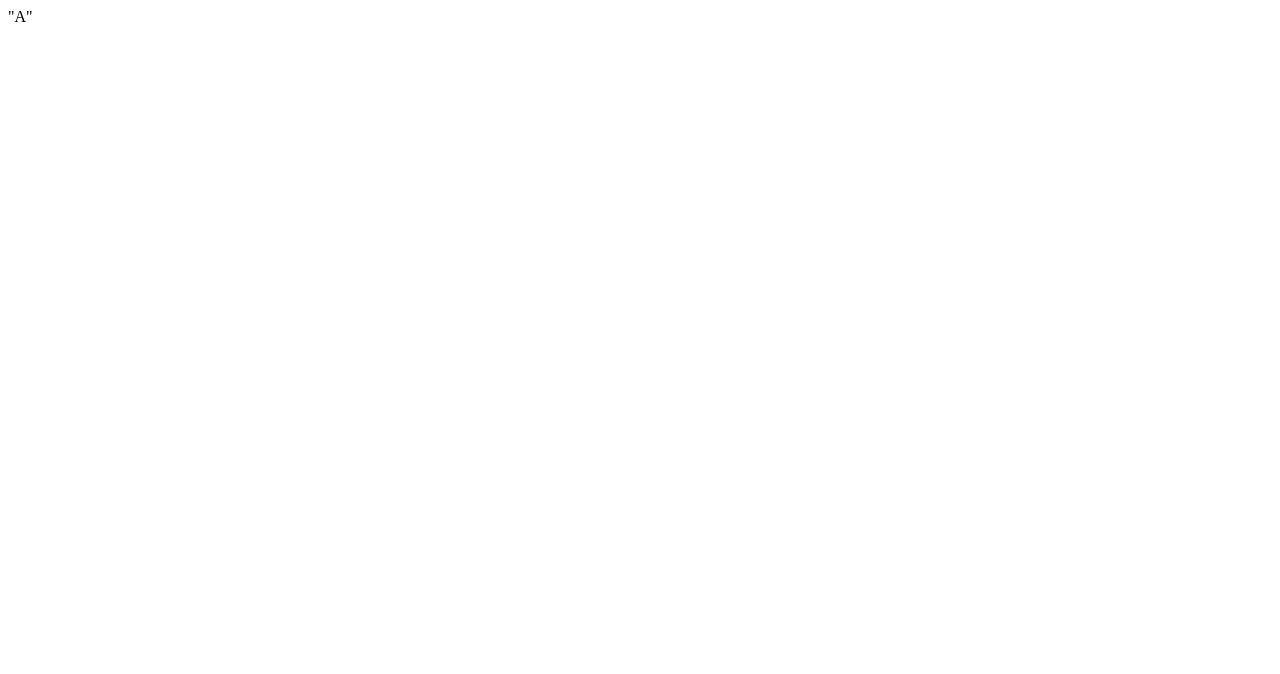
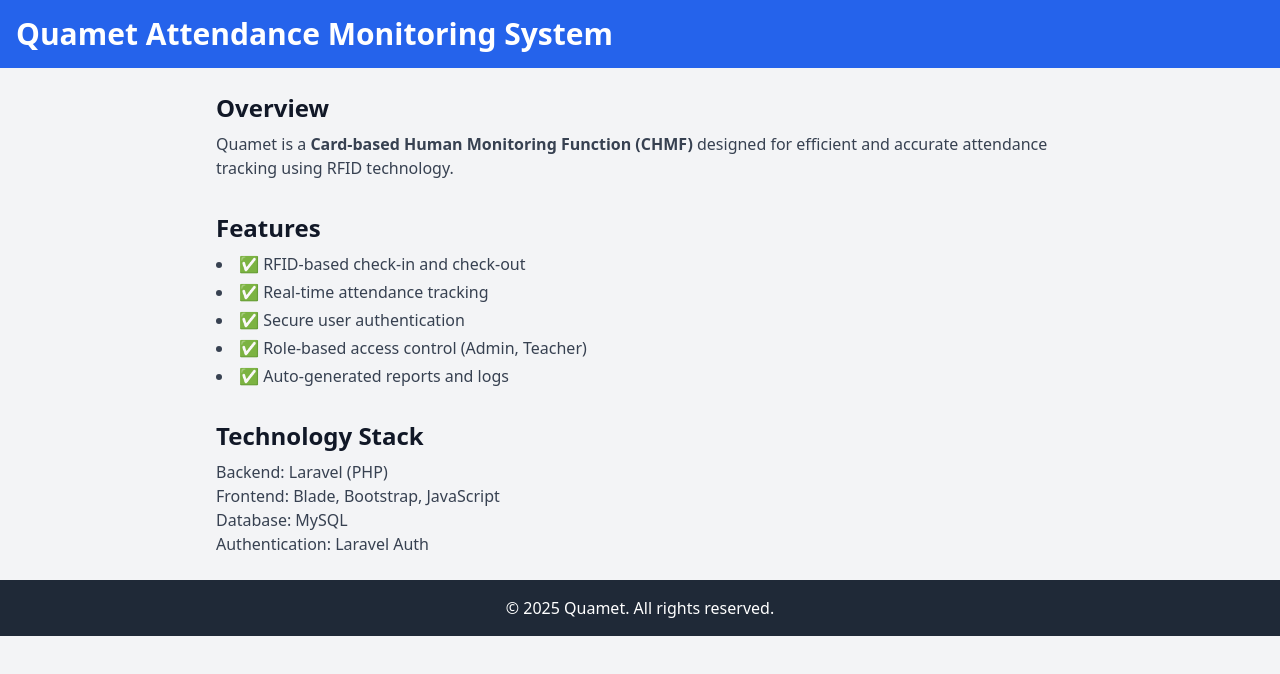
Before and after one commit to JohnExho/Design-Practices, a plain HTML site: page index.html in a window 1280 px wide. Drawn offline with nearby package versions, Linux system fonts and the light colour scheme.

Commit message:
Update index.html

```diff
--- a/index.html
+++ b/index.html
@@ -1,9 +1,51 @@
+<!DOCTYPE html>
+<html lang="en">
 <head>
-<title>
-  "Live Testing"
-</title>
+  <meta charset="UTF-8" />
+  <meta name="viewport" content="width=device-width, initial-scale=1" />
+  <title>Quamet Attendance System</title>
+  <!-- Tailwind CDN -->
+  <script src="https://cdn.tailwindcss.com"></script>
 </head>
+<body class="bg-gray-100 text-gray-900">
 
-<body>
-  <p>"A"</p>
+  <header class="bg-blue-600 p-4 text-white">
+    <h1 class="text-3xl font-bold">Quamet Attendance Monitoring System</h1>
+  </header>
+
+  <main class="max-w-4xl mx-auto p-6">
+    <section class="mb-8">
+      <h2 class="text-2xl font-semibold mb-2">Overview</h2>
+      <p class="text-gray-700">
+        Quamet is a <strong>Card-based Human Monitoring Function (CHMF)</strong> designed for efficient and accurate attendance tracking using RFID technology.
+      </p>
+    </section>
+
+    <section class="mb-8">
+      <h2 class="text-2xl font-semibold mb-2">Features</h2>
+      <ul class="list-disc list-inside space-y-1 text-gray-700">
+        <li>✅ RFID-based check-in and check-out</li>
+        <li>✅ Real-time attendance tracking</li>
+        <li>✅ Secure user authentication</li>
+        <li>✅ Role-based access control (Admin, Teacher)</li>
+        <li>✅ Auto-generated reports and logs</li>
+      </ul>
+    </section>
+
+    <section>
+      <h2 class="text-2xl font-semibold mb-2">Technology Stack</h2>
+      <p class="text-gray-700">
+        Backend: Laravel (PHP) <br />
+        Frontend: Blade, Bootstrap, JavaScript <br />
+        Database: MySQL <br />
+        Authentication: Laravel Auth
+      </p>
+    </section>
+  </main>
+
+  <footer class="bg-gray-800 p-4 text-center text-white">
+    &copy; 2025 Quamet. All rights reserved.
+  </footer>
+
 </body>
+</html>
```
